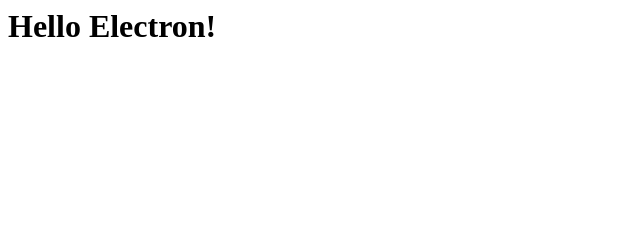
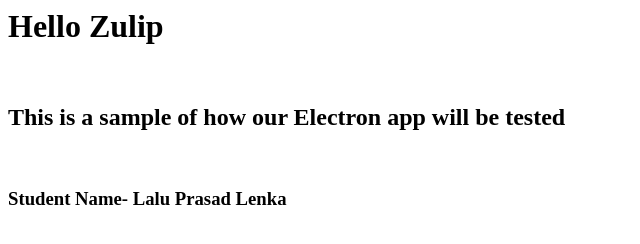
Before and after one commit to Lplenka/Electron-Spectron, a website: page app/index.html in a window 1280 px wide. Shown: the whole page, without its empty margins (0-640 px from the left). Drawn offline with Linux system fonts and the light colour scheme.

Commit message:
Changed app's index.js

```diff
--- a/app/index.html
+++ b/app/index.html
@@ -1 +1,3 @@
-<h1>Hello Electron!</h1>
+<h1><b>Hello Zulip</b></h1><br>
+<h2>This is a sample of how our Electron app will be tested</h2><br>
+<h3><strong>Student Name- Lalu Prasad Lenka</strong></h3>
```
Also changed, not shown: test/search.js (+1 -1 lines).
